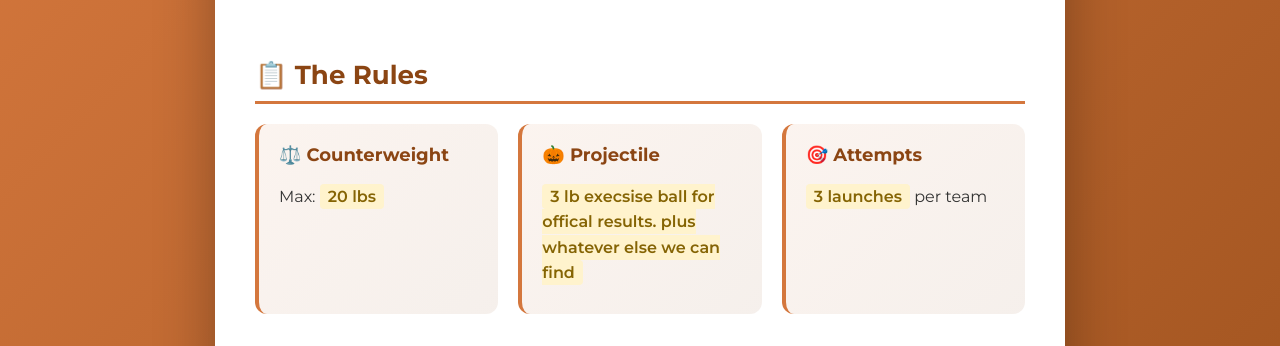
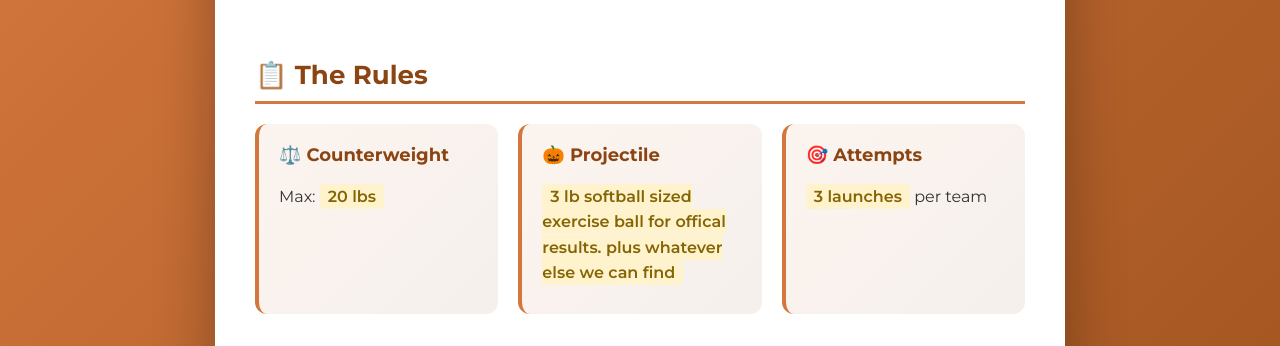
Before and after one commit to calefitzwater/stuartpumpkinchunkin2025, a plain HTML site: page index.html in a window 1280 px wide. Shown: the part 179-525 px from the top of the page. Drawn offline with Linux system fonts and the light colour scheme.

Commit message:
Update index.html

```diff
--- a/index.html
+++ b/index.html
@@ -269,7 +269,7 @@
                     </div>
                     <div class="rule-card">
                         <h3>🎃 Projectile</h3>
-                        <p><span class="highlight">3 lb execsise ball for offical results. plus whatever else we can find</span></p>
+                        <p><span class="highlight">3 lb softball sized exercise ball for offical results. plus whatever else we can find</span></p>
                     </div>
                     <div class="rule-card">
                         <h3>🎯 Attempts</h3>
```
